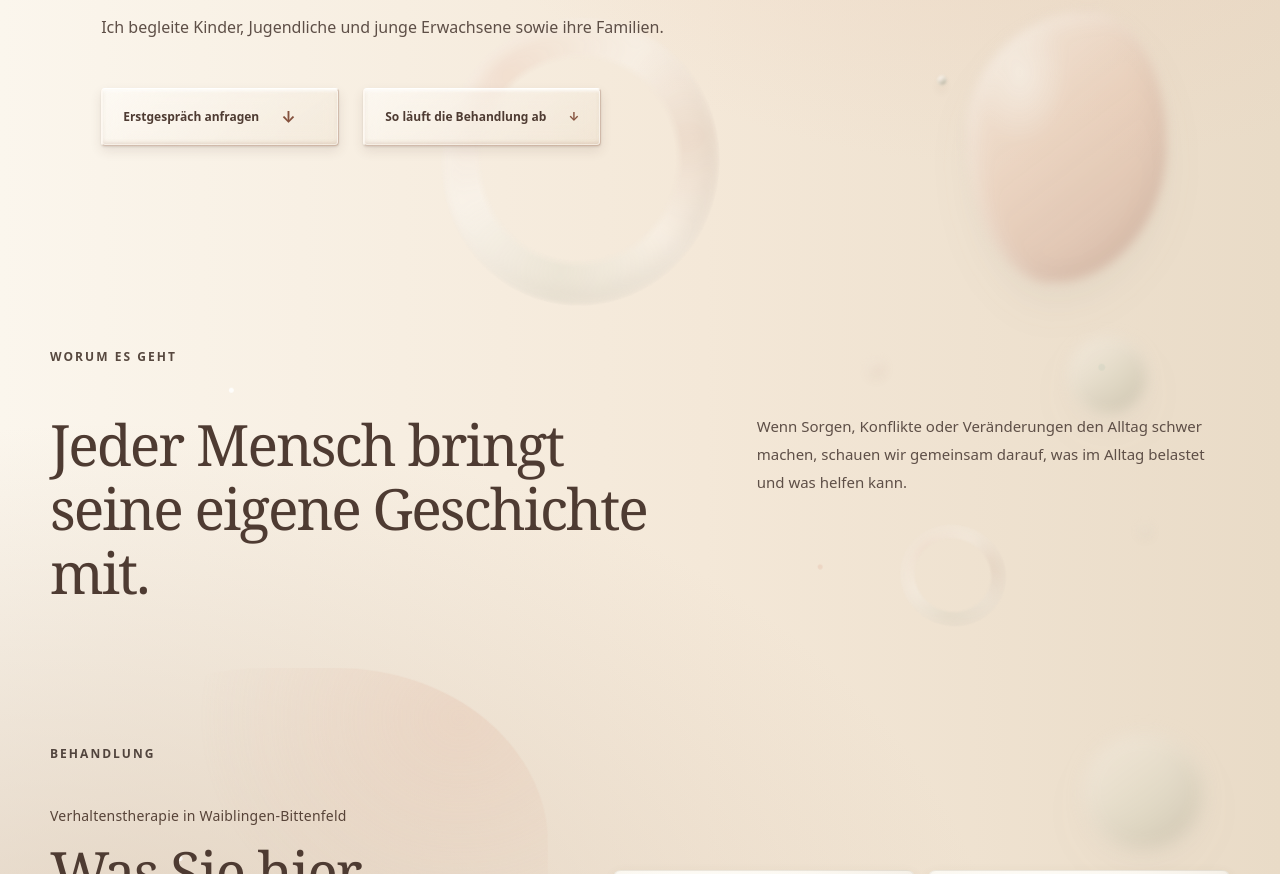
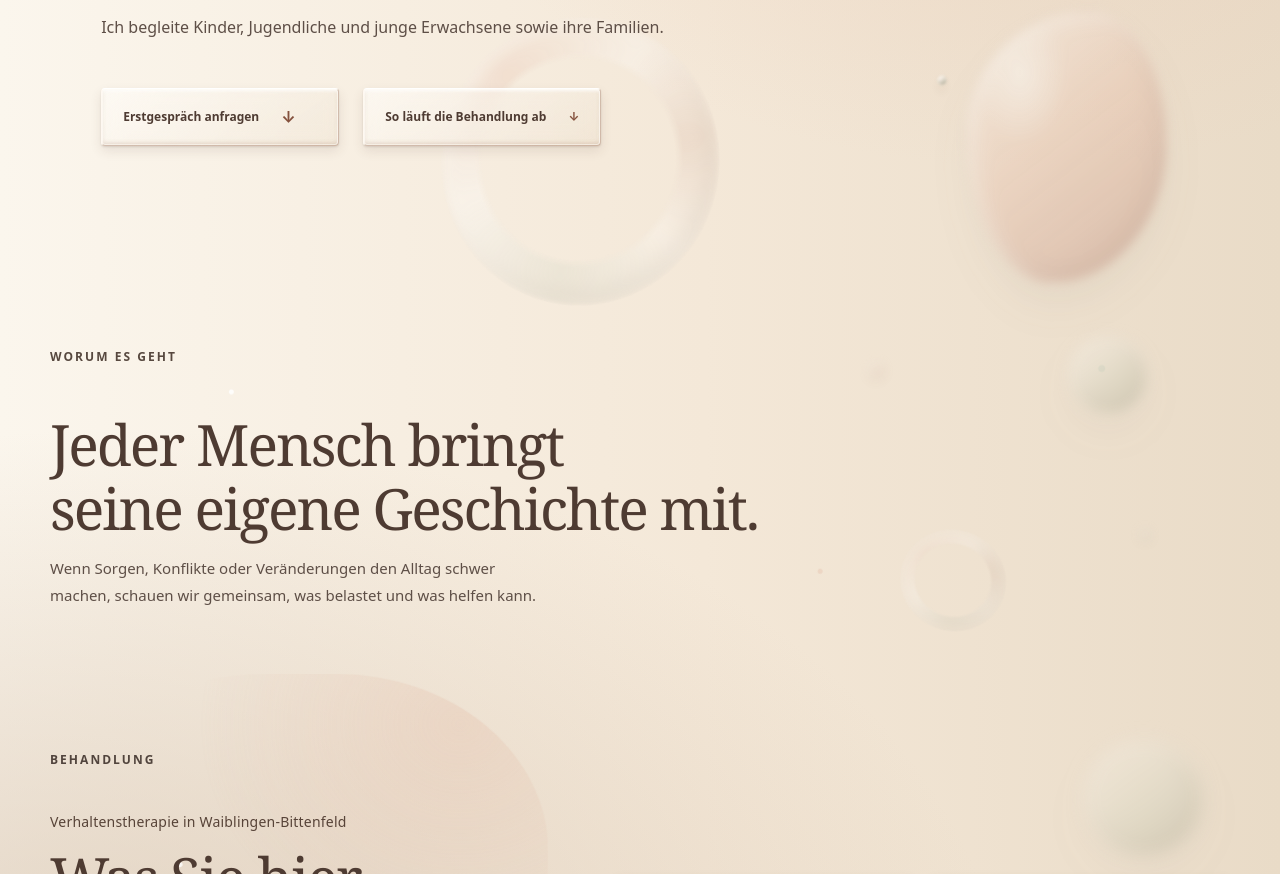
Before and after one commit to v8f8m8smjr-hub/praxis-laepple-website, a plain HTML site: page index.html in a window 1280 px wide. Shown: the part 450-1324 px from the top of the page. Drawn offline with Linux system fonts and the light colour scheme.

Commit message:
Willkommenstext unter die Überschrift setzen und straffen

```diff
--- a/index.html
+++ b/index.html
@@ -32,6 +32,11 @@
   <link rel="stylesheet" href="image-styles.css?v=20261110f">
   <link rel="stylesheet" href="illustrations.css?v=20261126-ersttermin">
   <style>
+    #main .welcome .welcome-content { grid-template-columns: minmax(0, 1fr); gap: 14px; }
+    #main .welcome .welcome-content > p { max-width: 58ch; margin: 0; }
+    @media (max-width: 760px) {
+      #main .welcome .welcome-content { gap: 10px; }
+    }
     #site-nav a:not(.nav-contact) {
       position: relative;
       transition: color .24s ease, transform .28s ease;
@@ -225,7 +230,7 @@
     <section class="welcome welcome-compact section-shell section-pad" aria-labelledby="welcome-title">
       <div class="ambient-composition ambient--welcome" aria-hidden="true"><span class="ambient-shape ambient-orb ambient-orb--sage"></span><span class="ambient-shape ambient-ring ambient-ring--small"></span><i class="ambient-bead bead-one"></i><i class="ambient-bead bead-two"></i></div>
       <div class="section-kicker"><span>Worum es geht</span></div>
-      <div class="welcome-content"><h2 id="welcome-title">Jeder Mensch bringt<br>seine eigene Geschichte mit.</h2><div><p>Wenn Sorgen, Konflikte oder Veränderungen den Alltag schwer machen, schauen wir gemeinsam darauf, was im Alltag belastet und was helfen kann.</p></div></div>
+      <div class="welcome-content"><h2 id="welcome-title">Jeder Mensch bringt<br>seine eigene Geschichte mit.</h2><p>Wenn Sorgen, Konflikte oder Veränderungen den Alltag schwer machen, schauen wir gemeinsam, was belastet und was helfen kann.</p></div>
     </section>
 
     <section class="offer-section" id="angebot">
```
